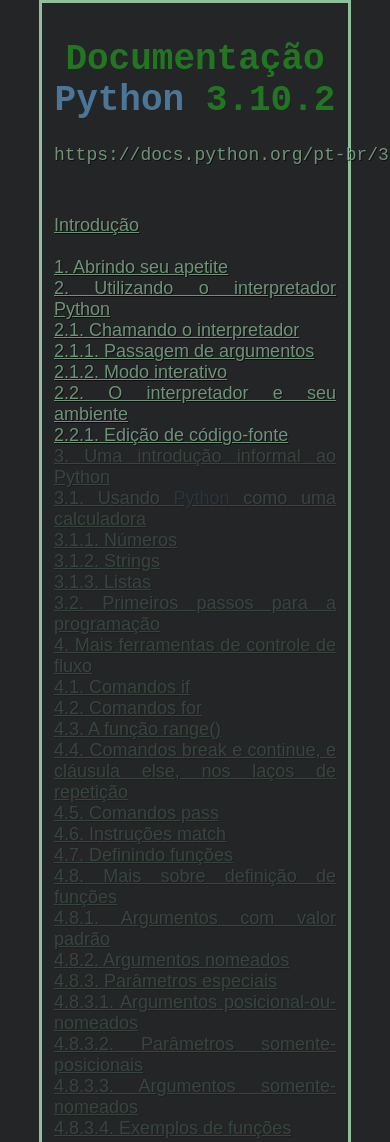
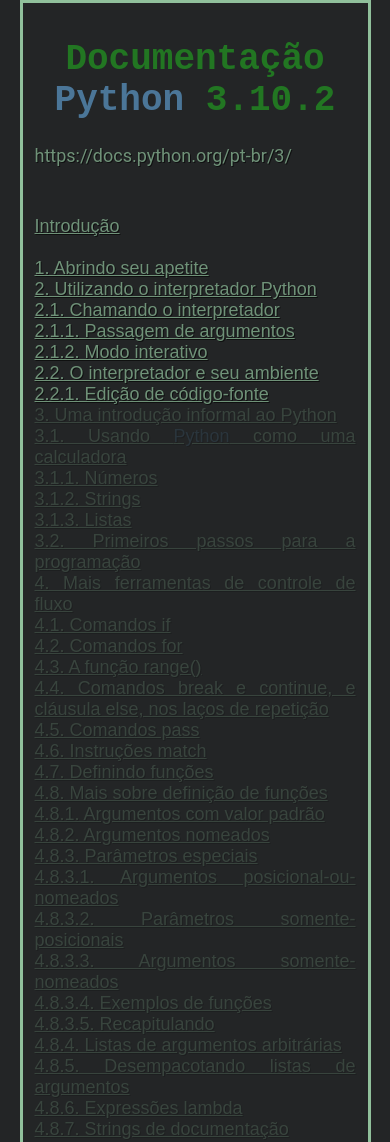
Before and after one commit to mlssystem/python, a plain HTML site: page index.html in a window 390 px wide. Shown: the top 1142 px of the page. Drawn offline with Linux system fonts and the light colour scheme.

Commit message:
Ajustando <index.html> para mobile

```diff
--- a/index.html
+++ b/index.html
@@ -112,7 +112,7 @@
 		}
 
 		.exemplo pre {
-		    margin-left: -300px;
+		    margin-left: -333px;
 		}
 
 		code.exemplo {
@@ -123,7 +123,7 @@
 		@supports (display: flex) {
 		  @media screen and (max-width: 780px) {
 		    body {
-		      width: 80%;
+		      width: 90%;
 		    }
 		  }
 		}
@@ -135,7 +135,7 @@
 		<div style="display: none;">
 		</div>
 		<h1 id="00" >Documentação <span class="py-color">Python</span> 3.10.2</h1>
-			<a class="a-pre" href="https://docs.python.org/pt-br/3/"><pre>https://docs.python.org/pt-br/3/</pre>
+			<a class="a-pre" href="https://docs.python.org/pt-br/3/">https://docs.python.org/pt-br/3/
 			</a>
 		<div class="d-indice">
 			<a href="#0">Introdução</a><br><br>
```
